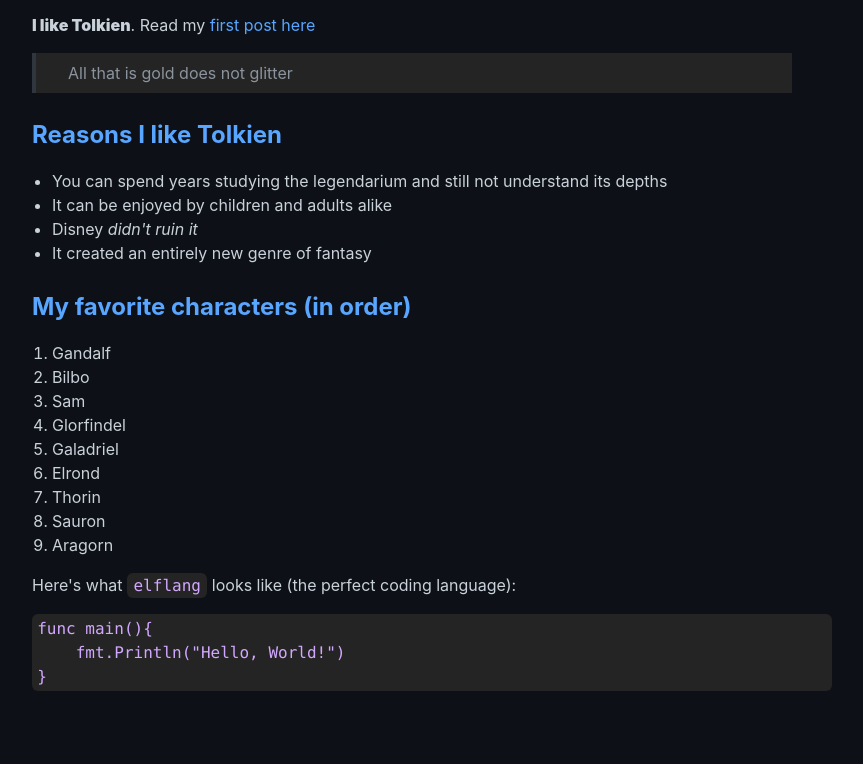
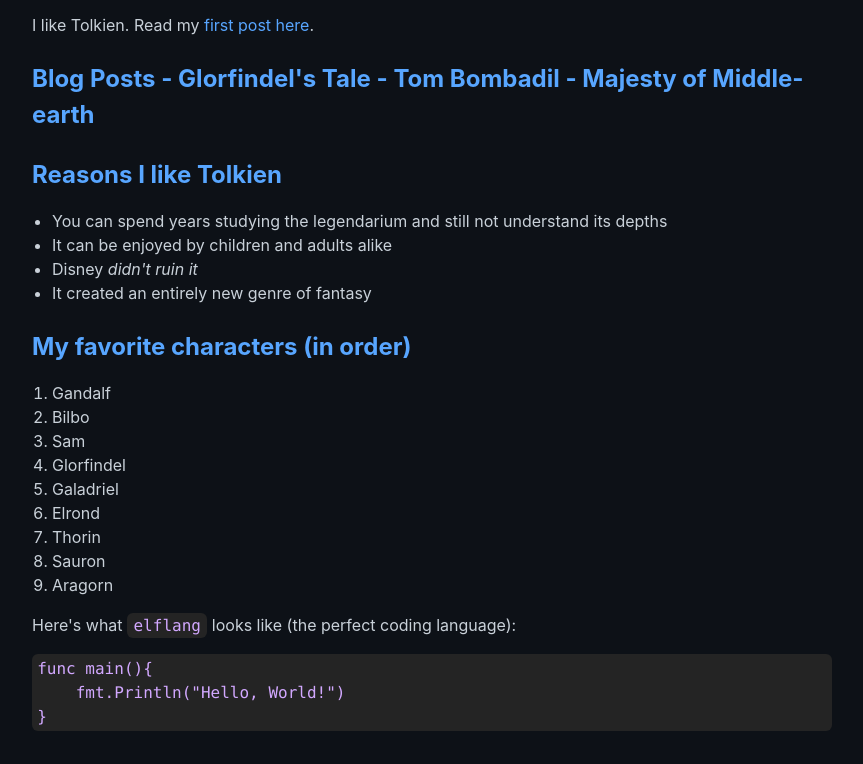
Before and after one commit to HemanthKumarPavuluri/MarkDownToHtml, a plain HTML site: page docs/index.html in a window 1280 px wide. Shown: the part 95-859 px from the top of the page, without its empty margins (208-1071 px from the left). Before the commit the page ends 819 px from the top, so only its background shows below. Drawn offline with Linux system fonts and the light colour scheme.

Commit message:
build succesfull

```diff
--- a/docs/index.html
+++ b/docs/index.html
@@ -10,7 +10,10 @@
 
 <body>
     <article>
-        <div><h1>Tolkien Fan Club</h1><p><b>I like Tolkien</b>. Read my <a href="/majesty">first post here</a></p><blockquote>All that is gold does not glitter</blockquote><h2>Reasons I like Tolkien</h2><ul><li>You can spend years studying the legendarium and still not understand its depths</li><li>It can be enjoyed by children and adults alike</li><li>Disney <i>didn't ruin it</i></li><li>It created an entirely new genre of fantasy</li></ul><h2>My favorite characters (in order)</h2><ol><li>Gandalf</li><li>Bilbo</li><li>Sam</li><li>Glorfindel</li><li>Galadriel</li><li>Elrond</li><li>Thorin</li><li>Sauron</li><li>Aragorn</li></ol><p>Here's what <code>elflang</code> looks like (the perfect coding language):</p><pre><code>func main(){
+        <div><h1>Tolkien Fan Club</h1><p>I like Tolkien. Read my <a href="/majesty">first post here</a>.</p><h2>Blog Posts
+- <a href="/blog/glorfindel/">Glorfindel's Tale</a>
+- <a href="/blog/tom/">Tom Bombadil</a>
+- <a href="/blog/majesty/">Majesty of Middle-earth</a></h2><h2>Reasons I like Tolkien</h2><ul><li>You can spend years studying the legendarium and still not understand its depths</li><li>It can be enjoyed by children and adults alike</li><li>Disney <i>didn't ruin it</i></li><li>It created an entirely new genre of fantasy</li></ul><h2>My favorite characters (in order)</h2><ol><li>Gandalf</li><li>Bilbo</li><li>Sam</li><li>Glorfindel</li><li>Galadriel</li><li>Elrond</li><li>Thorin</li><li>Sauron</li><li>Aragorn</li></ol><p>Here's what <code>elflang</code> looks like (the perfect coding language):</p><pre><code>func main(){
     fmt.Println("Hello, World!")
 }
 </code></pre></div>
```
